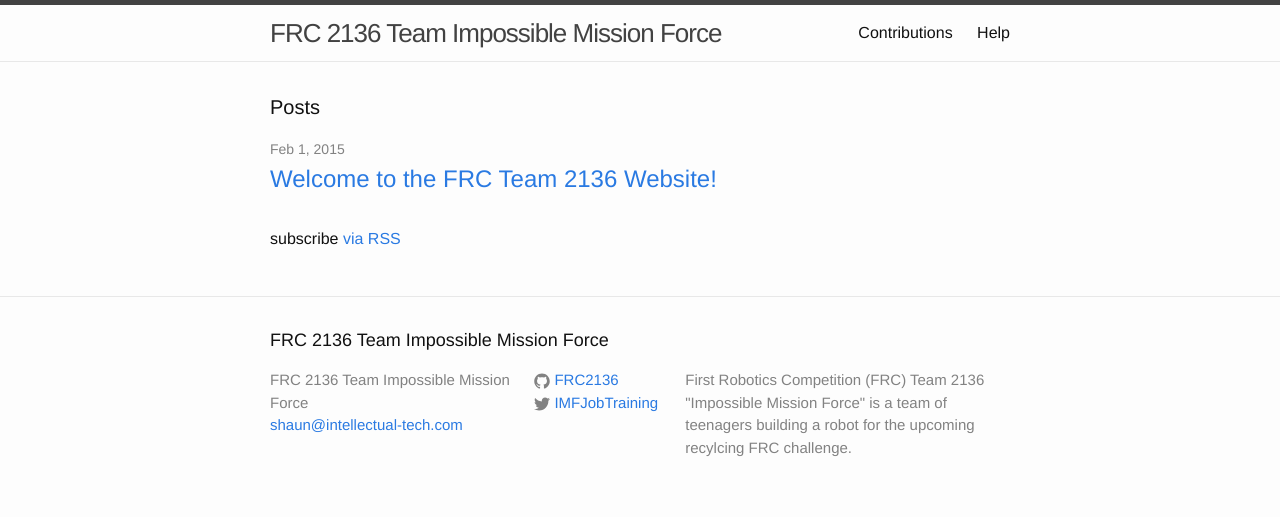
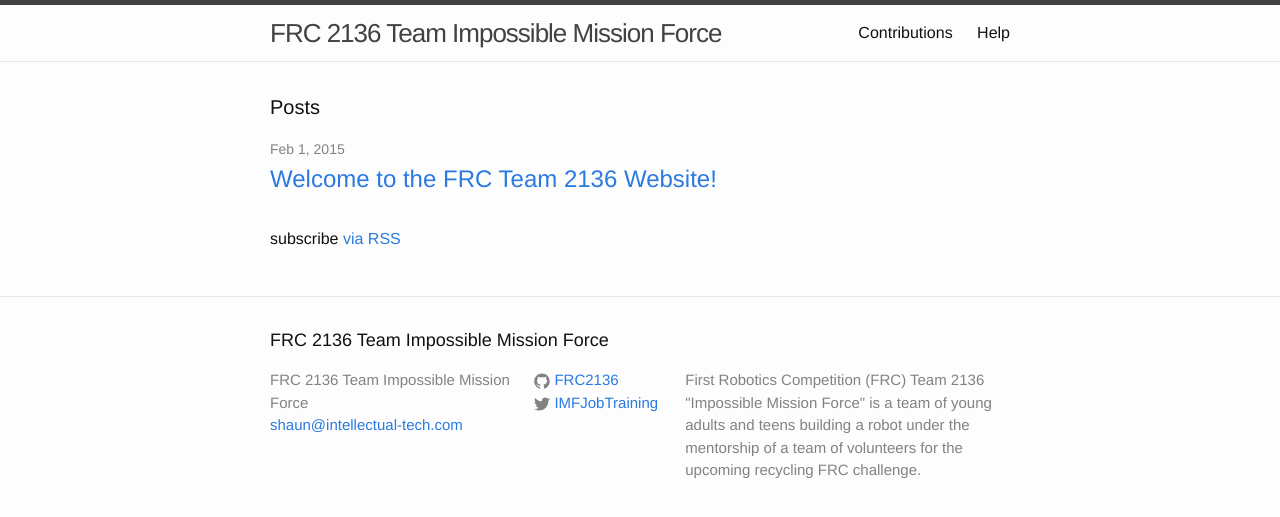
Before and after one commit to FRC2136/FRC2136.github.io, a Jekyll site: the page built from index.html, in a window 1280 px wide. Shown: the top 517 px of the page. Built offline with Jekyll 4.4.1, drawn with Linux system fonts in a browser that asks for light colours.

Commit message:
Some small corrections to the about portion.

```diff
--- a/_config.yml
+++ b/_config.yml
@@ -2,8 +2,8 @@
 title: FRC 2136 Team Impossible Mission Force
 email: shaun@intellectual-tech.com
 description: > # this means to ignore newlines until "baseurl:"
-  First Robotics Competition (FRC) Team 2136 "Impossible Mission Force" is a team of teenagers
-  building a robot for the upcoming recylcing FRC challenge.
+  First Robotics Competition (FRC) Team 2136 "Impossible Mission Force" is a team of young adults and teens
+  building a robot under the mentorship of a team of volunteers for the upcoming recycling FRC challenge.
 baseurl: "" # the subpath of your site, e.g. /blog/
 url: "http://frc2136.github.io" # the base hostname & protocol for your site
 twitter_username: IMFJobTraining
```
